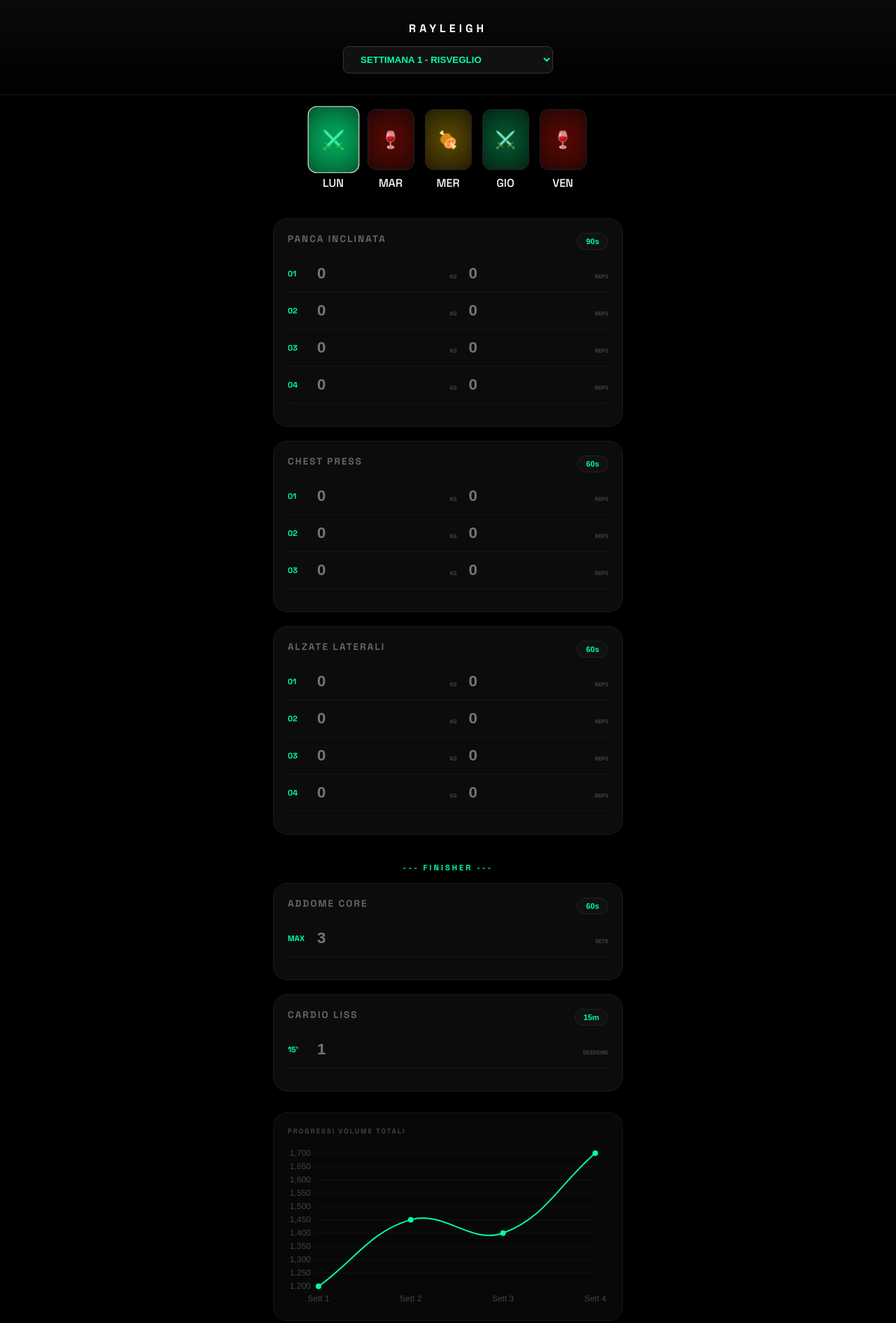
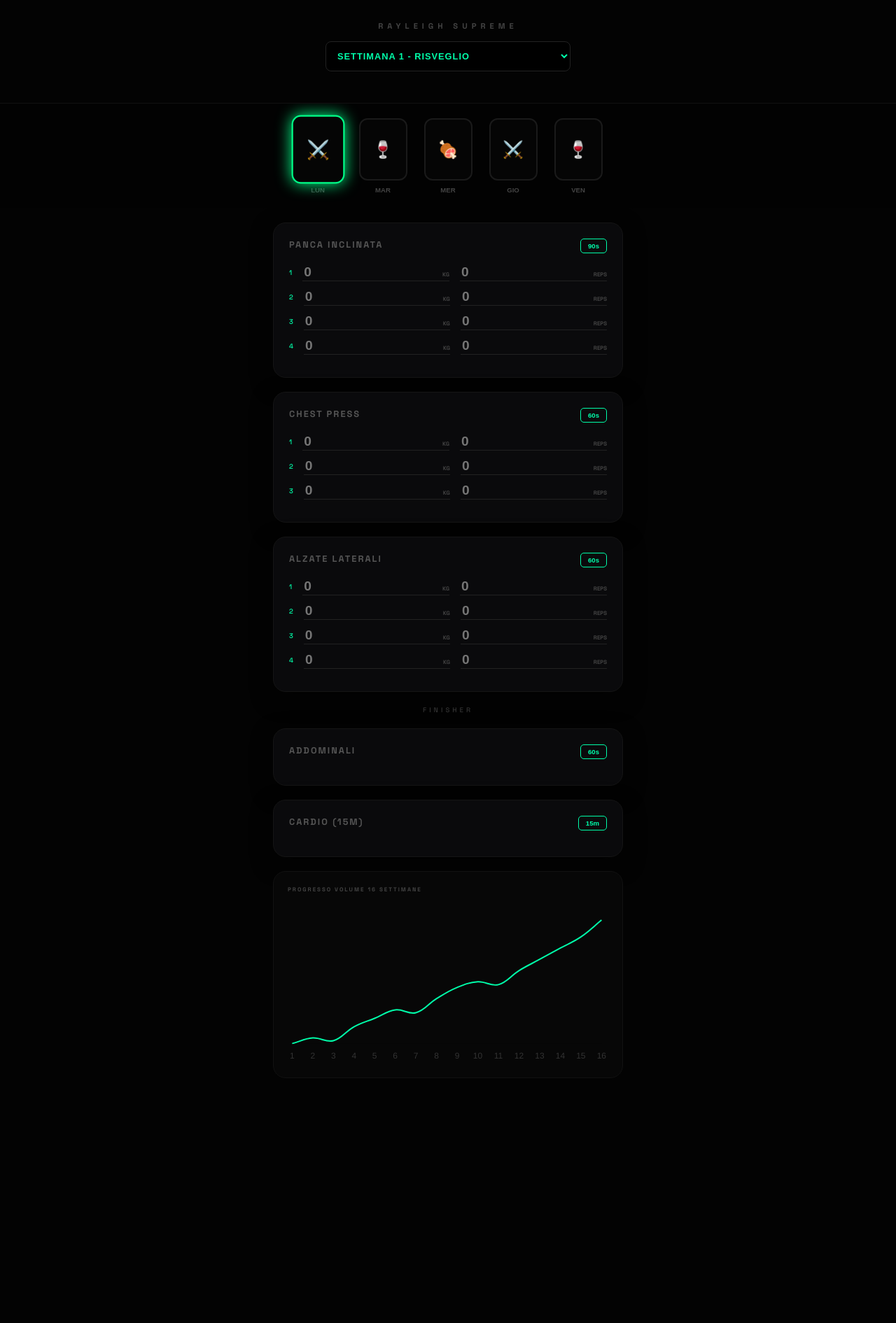
Before and after one commit to pietroinzerilli99-alt/scheda-palestra, a plain HTML site: page index.html in a window 1280 px wide. Shown: the whole page at 70% size. After the commit the page ends 1611 px from the top, so only its background shows below. Drawn offline with nearby package versions, Linux system fonts and the light colour scheme.

Commit message:
Update index.html

```diff
--- a/index.html
+++ b/index.html
@@ -3,18 +3,17 @@
 <head>
     <meta charset="UTF-8">
     <meta name="viewport" content="width=device-width, initial-scale=1.0">
-    <title>Rayleigh Legacy v7.0 - Ultra Instinct</title>
+    <title>Rayleigh Legacy v8.0 - 16 Weeks Peak</title>
     <script src="https://cdn.jsdelivr.net/npm/chart.js"></script>
     <link href="https://fonts.googleapis.com/css2?family=Space+Grotesk:wght@300;500;700;800&display=swap" rel="stylesheet">
     <style>
         :root {
-            --bg: #000000;
-            --card-bg: #0c0c0c;
+            --bg: #030303;
+            --card-bg: #0a0a0c;
             --primary: #00ffaa;
             --zoro: #00ff88;
             --shanks: #ff1100;
-            --luffy: #ffffff;
-            --gold: #ffcc00;
+            --luffy-gold: #ffcc00;
         }
 
         body {
@@ -22,256 +21,212 @@
             background-color: var(--bg);
             color: #fff;
             margin: 0; padding-bottom: 50px;
-            overflow-x: hidden;
         }
 
-        /* Header e Settimane */
-        header {
-            padding: 30px 20px; text-align: center;
-            border-bottom: 1px solid #1a1a1a;
-            background: linear-gradient(to bottom, #0a0a0a, transparent);
-        }
+        header { padding: 30px 20px; text-align: center; border-bottom: 1px solid #111; }
+
+        .week-container { margin: 15px 0; }
         .week-select {
-            background: #111; border: 1px solid #333; color: var(--primary);
-            padding: 10px 20px; border-radius: 8px; font-weight: 700;
-            margin-top: 15px; width: 80%; max-width: 300px;
+            background: #000; border: 1px solid #222; color: var(--primary);
+            padding: 12px; border-radius: 8px; font-weight: 800; width: 85%; max-width: 350px;
+            font-size: 0.8rem; letter-spacing: 1px;
         }
 
-        /* Navigazione Personaggi */
         nav {
-            display: flex; gap: 15px; padding: 20px;
-            overflow-x: auto; justify-content: center;
-            position: sticky; top: 0; z-index: 100;
-            background: rgba(0,0,0,0.8); backdrop-filter: blur(10px);
+            display: flex; gap: 12px; padding: 20px; overflow-x: auto;
+            justify-content: center; position: sticky; top: 0; z-index: 100;
+            background: rgba(3,3,3,0.9); backdrop-filter: blur(15px);
         }
+
         .nav-item {
             background: transparent; border: none; cursor: pointer;
             display: flex; flex-direction: column; align-items: center; gap: 8px;
+            position: relative;
         }
+
         .char-frame {
             width: 65px; height: 85px; border-radius: 12px;
-            border: 1px solid #222; position: relative;
-            background: #050505; transition: 0.3s cubic-bezier(0.4, 0, 0.2, 1);
+            border: 2px solid #1a1a1a; background: #050505;
             display: flex; align-items: center; justify-content: center;
-            overflow: hidden;
+            transition: 0.3s; position: relative; z-index: 5;
         }
-        /* Rappresentazione Astratta Personaggi (No Broken Links) */
-        .char-gradient {
-            position: absolute; width: 150%; height: 150%; opacity: 0.4;
-            transition: 0.5s; filter: blur(15px);
-        }
-        .zoro-grad { background: radial-gradient(circle, var(--zoro), transparent); }
-        .shanks-grad { background: radial-gradient(circle, var(--shanks), transparent); }
-        .luffy-grad { background: radial-gradient(circle, var(--gold), transparent); }
 
         .nav-item.active .char-frame { transform: scale(1.1); border-color: #fff; }
-        .nav-item.active .char-gradient { opacity: 0.8; transform: scale(1.2); }
+        .zoro.active .char-frame { box-shadow: 0 0 20px var(--zoro); border-color: var(--zoro); }
+        .shanks.active .char-frame { box-shadow: 0 0 20px var(--shanks); border-color: var(--shanks); }
+        .luffy.active .char-frame { box-shadow: 0 0 20px var(--luffy-gold); border-color: var(--luffy-gold); }
 
-        /* Haki Lightning Animation */
-        .haki-bolt {
-            position: absolute; background: white; pointer-events: none;
-            box-shadow: 0 0 10px #fff, 0 0 20px var(--bolt-color);
-            z-index: 1000; animation: bolt-fade 0.4s ease-out forwards;
+        /* Haki Lightning Orbital */
+        .haki-wrap {
+            position: absolute; top: -10px; left: -10px;
+            width: calc(100% + 20px); height: calc(100% + 20px);
+            pointer-events: none; z-index: 1; opacity: 0;
         }
-        @keyframes bolt-fade { from { opacity: 1; transform: scale(1); } to { opacity: 0; transform: scale(2); } }
+        .active .haki-wrap { opacity: 1; }
 
-        /* Container & Cards */
         .container { padding: 20px; max-width: 500px; margin: 0 auto; }
-        .day-content { display: none; }
-        .day-content.active { display: block; animation: slideUp 0.4s ease; }
-        @keyframes slideUp { from { opacity: 0; transform: translateY(20px); } to { opacity: 1; transform: translateY(0); } }
-
         .card {
-            background: var(--card-bg); border: 1px solid #1a1a1a;
-            border-radius: 20px; padding: 20px; margin-bottom: 20px;
-        }
-        .card h3 {
-            margin: 0 0 20px 0; font-size: 0.85rem; letter-spacing: 2px;
-            text-transform: uppercase; color: #666; display: flex; justify-content: space-between;
+            background: var(--card-bg); border: 1px solid #151515;
+            border-radius: 18px; padding: 22px; margin-bottom: 20px;
+            box-shadow: 0 10px 30px rgba(0,0,0,0.5);
         }
 
-        /* Inputs */
-        .set-row {
-            display: flex; align-items: center; gap: 15px; margin-bottom: 12px;
-            padding-bottom: 12px; border-bottom: 1px solid #151515;
-        }
-        .set-num { font-size: 0.7rem; color: var(--primary); font-weight: 800; width: 25px; }
-        .input-group { flex: 1; display: flex; align-items: baseline; gap: 5px; }
-        .input-group input {
-            background: transparent; border: none; color: #fff;
-            font-size: 1.4rem; font-weight: 700; width: 100%; outline: none;
-        }
-        .input-group label { font-size: 0.5rem; color: #444; font-weight: 800; }
-
-        /* Timer */
-        .timer-trigger {
-            background: #111; border: 1px solid #222; color: var(--primary);
-            padding: 5px 12px; border-radius: 20px; font-size: 0.7rem; font-weight: 800;
+        .card h3 {
+            margin: 0 0 15px 0; font-size: 0.8rem; letter-spacing: 2px;
+            text-transform: uppercase; color: #555; display: flex; justify-content: space-between;
         }
 
-        /* Grafico */
-        .chart-container { background: #080808; border-radius: 20px; padding: 20px; margin-top: 30px; border: 1px dotted #222; }
+        .timer-btn {
+            background: transparent; border: 1px solid var(--primary); color: var(--primary);
+            padding: 4px 10px; border-radius: 5px; font-size: 0.6rem; font-weight: 800;
+        }
 
-        /* Timer Overlay */
+        .set-row { display: flex; gap: 15px; margin-bottom: 10px; align-items: center; }
+        .input-grp { flex: 1; border-bottom: 1px solid #222; display: flex; align-items: baseline; }
+        .input-grp input { background: transparent; border: none; color: #fff; font-size: 1.2rem; width: 100%; outline: none; font-weight: 700; }
+        .input-grp label { font-size: 0.5rem; color: #444; font-weight: 800; }
+
+        .chart-box { background: #070707; border-radius: 18px; padding: 20px; border: 1px solid #111; margin-top: 20px; }
+
         #t-overlay {
             position: fixed; inset: 0; background: rgba(0,0,0,0.98);
             display: none; flex-direction: column; align-items: center; justify-content: center; z-index: 2000;
         }
-        #t-count { font-size: 10rem; font-weight: 800; color: var(--primary); }
+        #t-val { font-size: 8rem; font-weight: 800; color: var(--primary); }
     </style>
 </head>
 <body>
 
+<div id="t-overlay" onclick="closeT()"><div id="t-val">00</div></div>
+
 <header>
-    <div style="font-weight: 800; letter-spacing: 5px; font-size: 1rem;">RAYLEIGH</div>
-    <select id="weekPicker" class="week-select">
-        <option>SETTIMANA 1 - RISVEGLIO</option>
-        <option>SETTIMANA 2 - AVANZAMENTO</option>
-    </select>
+    <div style="font-weight: 900; letter-spacing: 6px; font-size: 0.7rem; color: #444;">RAYLEIGH SUPREME</div>
+    <div class="week-container">
+        <select id="weekSelector" class="week-select"></select>
+    </div>
 </header>
 
-<nav>
-    <div onclick="changeDay('lun', 'zoro')" id="btn-lun" class="nav-item active">
-        <div class="char-frame"><div class="char-gradient zoro-grad"></div><span style="font-size:1.5rem">⚔️</span></div>
-        <span class="day-label">LUN</span>
-    </div>
-    <div onclick="changeDay('mar', 'shanks')" id="btn-mar" class="nav-item">
-        <div class="char-frame"><div class="char-gradient shanks-grad"></div><span style="font-size:1.5rem">🍷</span></div>
-        <span class="day-label">MAR</span>
-    </div>
-    <div onclick="changeDay('mer', 'luffy')" id="btn-mer" class="nav-item">
-        <div class="char-frame"><div class="char-gradient luffy-grad"></div><span style="font-size:1.5rem">🍖</span></div>
-        <span class="day-label">MER</span>
-    </div>
-    <div onclick="changeDay('gio', 'zoro')" id="btn-gio" class="nav-item">
-        <div class="char-frame"><div class="char-gradient zoro-grad"></div><span style="font-size:1.5rem">⚔️</span></div>
-        <span class="day-label">GIO</span>
-    </div>
-    <div onclick="changeDay('ven', 'shanks')" id="btn-ven" class="nav-item">
-        <div class="char-frame"><div class="char-gradient shanks-grad"></div><span style="font-size:1.5rem">🍷</span></div>
-        <span class="day-label">VEN</span>
-    </div>
-</nav>
+<nav id="navbar"></nav>
 
 <div class="container">
-    <div id="content-area"></div>
-
-    <div class="chart-container">
-        <div style="font-size: 0.6rem; color: #444; margin-bottom: 15px; letter-spacing: 2px; font-weight: 800;">PROGRESSI VOLUME TOTALI</div>
-        <canvas id="progressChart"></canvas>
+    <div id="workout-area"></div>
+    <div class="chart-box">
+        <div style="font-size: 0.5rem; letter-spacing: 2px; color: #444; margin-bottom: 15px; font-weight: 800;">PROGRESSO VOLUME 16 SETTIMANE</div>
+        <canvas id="volChart"></canvas>
     </div>
 </div>
 
-<div id="t-overlay" onclick="stopTimer()">
-    <div id="t-count">00</div>
-    <div style="color:var(--primary); letter-spacing: 5px; font-weight: 800;">RESTING...</div>
-</div>
+<script>
+// Popola Settimane
+const sel = document.getElementById('weekSelector');
+for(let i=1; i<=16; i++) {
+    let opt = document.createElement('option');
+    opt.value = i; opt.innerText = `SETTIMANA ${i} - ${i < 5 ? 'RISVEGLIO' : i < 13 ? 'HAKI TRAINING' : 'IMPERATORE'}`;
+    sel.appendChild(opt);
+}
 
-<script>
-const data = {
-    lun: { char: 'zoro', exercises: [{n:"Panca Inclinata", s:4, r:90}, {n:"Chest Press", s:3, r:60}, {n:"Alzate Laterali", s:4, r:60}] },
-    mar: { char: 'shanks', exercises: [{n:"Trazioni", s:5, r:120}, {n:"Rematore", s:3, r:90}, {n:"Curl EZ", s:4, r:60}] },
-    mer: { char: 'luffy', exercises: [{n:"Hack Squat", s:4, r:120}, {n:"Leg Press", s:3, r:90}, {n:"Leg Curl", s:4, r:60}] },
-    gio: { char: 'zoro', exercises: [{n:"Panca Piana", s:4, r:90}, {n:"Croci Cavi", s:3, r:60}, {n:"Shoulder Press", s:3, r:90}] },
-    ven: { char: 'shanks', exercises: [{n:"Lat Machine", s:4, r:90}, {n:"Rematore Man.", s:3, r:90}, {n:"Hammer Curl", s:3, r:60}] }
+const config = {
+    lun: { name: 'Zoro', char: 'zoro', icon: '⚔️', ex: [{n:"Panca Inclinata", s:4, r:90}, {n:"Chest Press", s:3, r:60}, {n:"Alzate Laterali", s:4, r:60}] },
+    mar: { name: 'Shanks', char: 'shanks', icon: '🍷', ex: [{n:"Trazioni", s:5, r:120}, {n:"Rematore", s:3, r:90}, {n:"Curl EZ", s:4, r:60}] },
+    mer: { name: 'Luffy', char: 'luffy', icon: '🍖', ex: [{n:"Hack Squat", s:4, r:120}, {n:"Leg Press", s:3, r:90}, {n:"Leg Curl", s:4, r:60}] },
+    gio: { name: 'Zoro', char: 'zoro', icon: '⚔️', ex: [{n:"Panca Piana", s:4, r:90}, {n:"Croci Cavi", s:3, r:60}, {n:"Shoulder Press", s:3, r:90}] },
+    ven: { name: 'Shanks', char: 'shanks', icon: '🍷', ex: [{n:"Lat Machine", s:4, r:90}, {n:"Rematore Man.", s:3, r:90}, {n:"Hammer Curl", s:3, r:60}] }
 };
 
-function renderDay(dayKey) {
-    const area = document.getElementById('content-area');
-    const day = data[dayKey];
-    let html = `<div class="day-content active">`;
+function initNav() {
+    const nav = document.getElementById('navbar');
+    for(let day in config) {
+        nav.innerHTML += `
+            <button onclick="setDay('${day}')" id="btn-${day}" class="nav-item ${day==='lun'?'active':''} ${config[day].char}">
+                <div class="haki-wrap" id="haki-${day}"></div>
+                <div class="char-frame"><span style="font-size:1.5rem">${config[day].icon}</span></div>
+                <span style="font-size:0.6rem; font-weight:800; color:#444">${day.toUpperCase()}</span>
+            </button>`;
+    }
+}
 
-    day.exercises.forEach(ex => {
-        html += `<div class="card">
-            <h3>${ex.n} <button class="timer-trigger" onclick="startTimer(${ex.r})">${ex.r}s</button></h3>`;
+function drawHaki(day) {
+    const wrap = document.getElementById('haki-'+day);
+    wrap.innerHTML = '';
+    const color = config[day].char === 'zoro' ? '#00ff88' : (config[day].char === 'shanks' ? '#ff1100' : '#ffcc00');
+
+    for(let i=0; i<6; i++) {
+        const line = document.createElement('div');
+        line.style.position = 'absolute';
+        line.style.width = '2px';
+        line.style.height = Math.random()*40 + 20 + 'px';
+        line.style.background = color;
+        line.style.boxShadow = `0 0 10px ${color}`;
+        line.style.left = '50%'; line.style.top = '50%';
+        line.style.transformOrigin = 'bottom';
+        line.style.transform = `rotate(${Math.random()*360}deg) translateY(-40px)`;
+        line.style.animation = 'hakiPop 0.4s ease-out forwards';
+        wrap.appendChild(line);
+    }
+}
+
+function setDay(dayKey) {
+    document.querySelectorAll('.nav-item').forEach(b => b.classList.remove('active'));
+    document.getElementById('btn-'+dayKey).classList.add('active');
+    drawHaki(dayKey);
+    renderWorkout(dayKey);
+}
+
+function renderWorkout(dayKey) {
+    const area = document.getElementById('workout-area');
+    let html = '';
+    config[dayKey].ex.forEach(ex => {
+        html += `<div class="card"><h3>${ex.n} <button class="timer-btn" onclick="runT(${ex.r})">${ex.r}s</button></h3>`;
         for(let i=1; i<=ex.s; i++) {
             html += `<div class="set-row">
-                <div class="set-num">0${i}</div>
-                <div class="input-group"><input type="number" placeholder="0"><label>KG</label></div>
-                <div class="input-group"><input type="number" placeholder="0"><label>REPS</label></div>
+                <span style="font-size:0.6rem; color:var(--primary)">${i}</span>
+                <div class="input-grp"><input type="number" placeholder="0"><label>KG</label></div>
+                <div class="input-grp"><input type="number" placeholder="0"><label>REPS</label></div>
             </div>`;
         }
         html += `</div>`;
     });
-
-    // Finisher
-    html += `<div style="margin:40px 0 15px; font-size:0.7rem; letter-spacing:3px; color:var(--primary); font-weight:800; text-align:center;">--- FINISHER ---</div>`;
-    html += `<div class="card"><h3>Addome Core<button class="timer-trigger" onclick="startTimer(60)">60s</button></h3><div class="set-row"><div class="set-num">MAX</div><div class="input-group"><input type="number" placeholder="3"><label>SETS</label></div></div></div>`;
-    html += `<div class="card"><h3>Cardio LISS<button class="timer-trigger" onclick="startTimer(900)">15m</button></h3><div class="set-row"><div class="set-num">15'</div><div class="input-group"><input type="number" placeholder="1"><label>SESSIONE</label></div></div></div>`;
-
-    html += `</div>`;
+    // Addome e Cardio sempre presenti
+    html += `<div style="text-align:center; color:#333; font-size:0.6rem; letter-spacing:4px; margin:20px 0;">FINISHER</div>`;
+    html += `<div class="card"><h3>Addominali<button class="timer-btn" onclick="runT(60)">60s</button></h3></div>`;
+    html += `<div class="card"><h3>Cardio (15m)<button class="timer-btn" onclick="runT(900)">15m</button></h3></div>`;
     area.innerHTML = html;
 }
 
-function startTimer(sec) {
-    const overlay = document.getElementById('t-overlay');
-    const display = document.getElementById('t-count');
-    overlay.style.display = 'flex';
-    let t = sec;
-    window.timerInterval = setInterval(() => {
-        let m = Math.floor(t/60); let s = t%60;
-        display.innerText = s < 10 ? '0'+s : s;
-        if(t-- <= 0) stopTimer();
+function runT(s) {
+    const ov = document.getElementById('t-overlay');
+    ov.style.display = 'flex';
+    let t = s;
+    window.iv = setInterval(() => {
+        document.getElementById('t-val').innerText = t;
+        if(t-- <= 0) closeT();
     }, 1000);
 }
 
-function stopTimer() {
-    clearInterval(window.timerInterval);
-    document.getElementById('t-overlay').style.display = 'none';
-}
+function closeT() { clearInterval(window.iv); document.getElementById('t-overlay').style.display='none'; }
 
-function spawnHaki(element, color) {
-    const rect = element.getBoundingClientRect();
-    for(let i=0; i<8; i++) {
-        const bolt = document.createElement('div');
-        bolt.className = 'haki-bolt';
-        bolt.style.setProperty('--bolt-color', color);
-        bolt.style.width = Math.random() * 40 + 20 + 'px';
-        bolt.style.height = '2px';
-        bolt.style.left = rect.left + rect.width/2 + 'px';
-        bolt.style.top = rect.top + rect.height/2 + 'px';
-        bolt.style.transform = `rotate(${Math.random() * 360}deg) translateX(${Math.random() * 50 + 30}px)`;
-        document.body.appendChild(bolt);
-        setTimeout(() => bolt.remove(), 400);
-    }
-}
-
-function changeDay(day, char) {
-    const colors = {zoro: '#00ff88', shanks: '#ff1100', luffy: '#ffcc00'};
-    document.querySelectorAll('.nav-item').forEach(n => n.classList.remove('active'));
-    document.getElementById('btn-'+day).classList.add('active');
-    spawnHaki(document.getElementById('btn-'+day), colors[char]);
-    document.getElementById('main-progress-bar').style.width = (['lun','mar','mer','gio','ven'].indexOf(day)+1)*20 + "%";
-    renderDay(day);
-}
-
-// Inizializzazione Grafico
-const ctx = document.getElementById('progressChart').getContext('2d');
-new Chart(ctx, {
+// Grafico Volume
+new Chart(document.getElementById('volChart'), {
     type: 'line',
     data: {
-        labels: ['Sett 1', 'Sett 2', 'Sett 3', 'Sett 4'],
+        labels: Array.from({length: 16}, (_, i) => i + 1),
         datasets: [{
-            label: 'Volume Totale (kg)',
-            data: [1200, 1450, 1400, 1700],
-            borderColor: '#00ffaa',
-            tension: 0.4,
-            borderWidth: 2,
-            pointBackgroundColor: '#00ffaa'
+            label: 'Volume',
+            data: [100, 110, 105, 130, 145, 160, 155, 180, 200, 210, 205, 230, 250, 270, 290, 320],
+            borderColor: '#00ffaa', tension: 0.4, borderWidth: 2, pointRadius: 0
         }]
     },
     options: {
         plugins: { legend: { display: false } },
-        scales: {
-            y: { grid: { color: '#111' }, ticks: { color: '#444' } },
-            x: { grid: { display: false }, ticks: { color: '#444' } }
-        }
+        scales: { x: { grid: { display: false }, ticks: { color: '#333' } }, y: { display: false } }
     }
 });
 
-window.onload = () => renderDay('lun');
+const style = document.createElement('style');
+style.innerHTML = `@keyframes hakiPop { 0% { opacity:1; transform: rotate(var(--r)) translateY(-40px) scaleY(1); } 100% { opacity:0; transform: rotate(var(--r)) translateY(-70px) scaleY(0.2); } }`;
+document.head.appendChild(style);
+
+window.onload = () => { initNav(); renderWorkout('lun'); };
 </script>
-
-<div id="main-progress-bar"></div>
 </body>
 </html>
```
